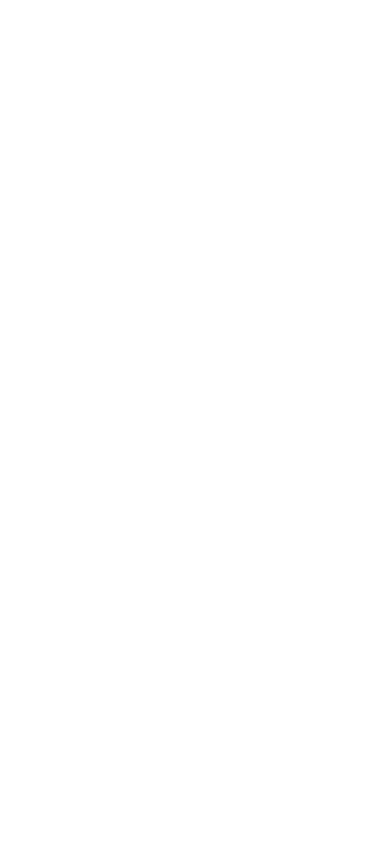
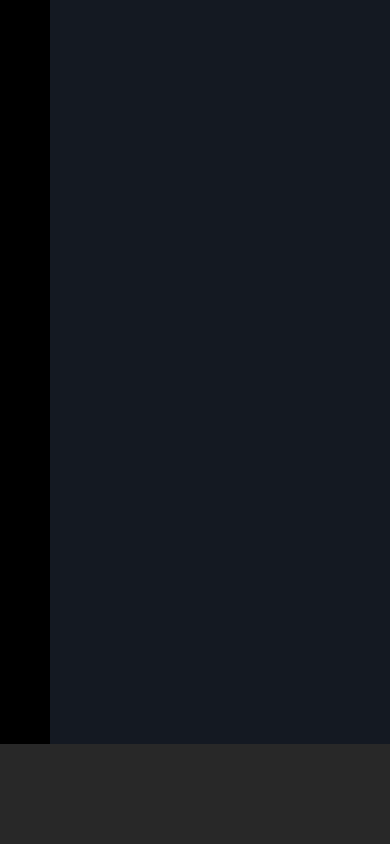
Before and after one commit to aleferraro/html-css-spotifyweb, a plain HTML site: page index.html in a window 390 px wide. Drawn offline with Linux system fonts and the light colour scheme.

Commit message:
Site Structure
Implemented the site's main structure

```diff
--- a/css/style.css
+++ b/css/style.css
@@ -0,0 +1,50 @@
+/* LAYOUT SETTINGS */
+
+#sidebar {
+  background-color: #000000;
+  height: calc(100% - 100px);
+  width: 200px;
+  position: absolute;
+  top: 0;
+  left: 0;
+}
+
+#main {
+  background-color: #141922;
+  width: calc(100% - 200px);
+  height: calc(100% - 100px);
+  position: absolute;
+  top: 0;
+  left: 200px;
+}
+
+#music-player {
+  background-color: #282828;
+  height: 100px;
+  width: 100%;
+  position: absolute;
+  bottom: 0;
+  left: 0;
+}
+
+@media screen and (max-width: 768px) {
+  #sidebar {
+    width: 50px;
+  }
+
+  #main {
+    width: calc(100% - 50px);
+    left: 50px;
+  }
+
+}
+
+/* USEFUL PROPERTIES */
+
+.grey {
+  color: #707070;
+}
+
+.white {
+  color: white;
+}
--- a/index.html
+++ b/index.html
@@ -7,6 +7,16 @@
     <link rel="stylesheet" href="css/style.css">
   </head>
   <body>
+    <section id="sidebar">
+      <!-- <div class="logo">
+        <img src="img/logo.svg" alt="logo">
+      </div> -->
+    </section>
+    <section id="main">
 
+    </section>
+    <section id="music-player">
+
+    </section>
   </body>
 </html>
```
